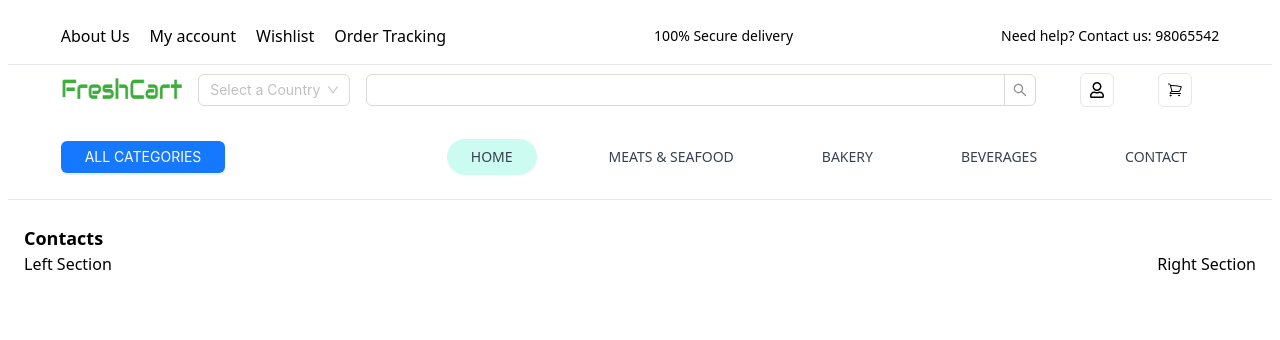
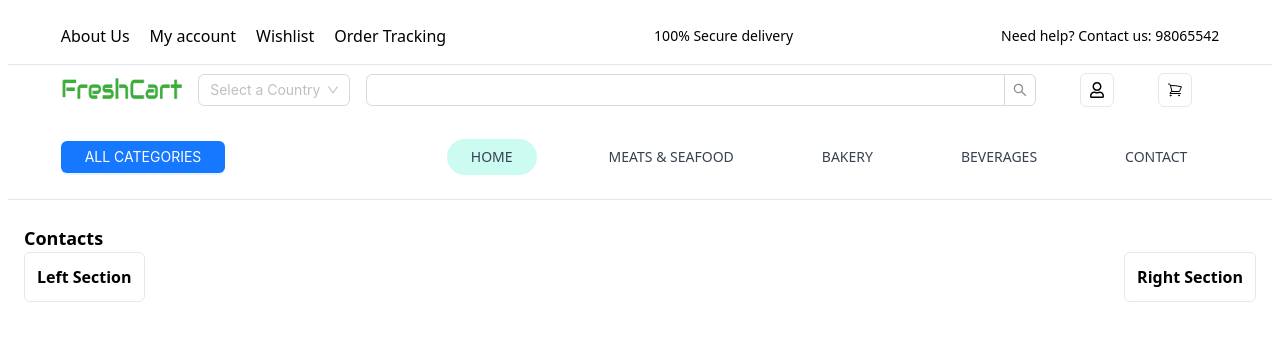
Before and after one commit to rohitghatal1/FreshCart-Ecommerce, a React (Vite) app: page /contacts in a window 1280 px wide. Shown: the top 340 px of the page. Built offline with nearby package versions, Linux system fonts and the light colour scheme.

Commit message:
added styles

```diff
--- a/src/components/pages/Contacts.tsx
+++ b/src/components/pages/Contacts.tsx
@@ -4,11 +4,11 @@ const Contacts: React.FC = () => {
       <div>
         <h2 className="font-semibold text-lg">Contacts</h2>
         <div className="flex items-center justify-between gap-4">
-          <div>
-            <p>Left Section</p>
+          <div className="border p-3 rounded-md">
+            <p className="text-center font-semibold">Left Section</p>
           </div>
-          <div>
-            <p>Right Section</p>
+          <div className="border p-3 rounded-md">
+            <p className="text-center font-semibold">Right Section</p>
           </div>
         </div>
       </div>
```
